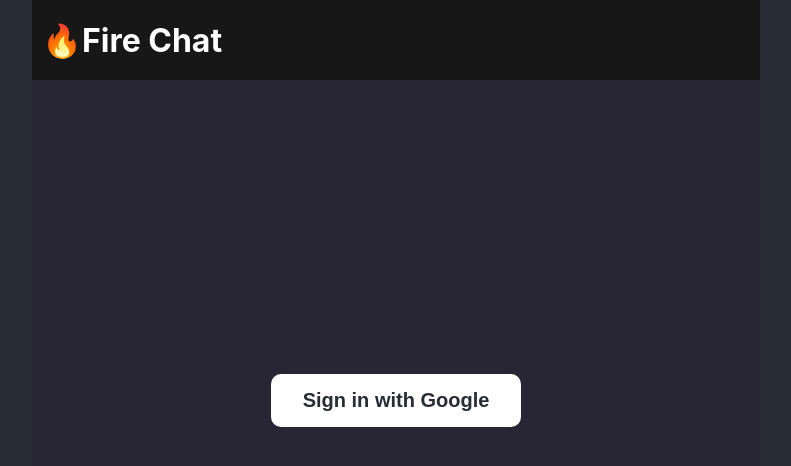
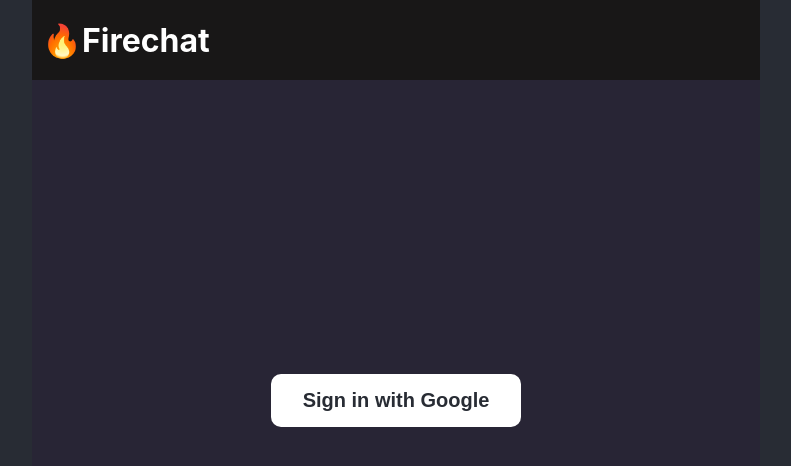
Before and after one commit to briankwong65/firechat, a React (Create React App) app: page / in a window 1280 px wide. Shown: the top 466 px of the page, without its empty margins (244-1035 px from the left). Built offline with nearby package versions, Linux system fonts and the light colour scheme; no server answers.

Commit message:
Update name to Firechat

```diff
--- a/src/App.js
+++ b/src/App.js
@@ -35,7 +35,7 @@ const App = () => {
   return (
     <div className='App'>
       <header>
-        <h1>🔥Fire Chat</h1>
+        <h1>🔥Firechat</h1>
         <SignOut auth={auth}/>
       </header>
       <section>{user ? <ChatRoom firestore={firestore} auth={auth}/> : <SignIn auth={auth} />}</section>
```
